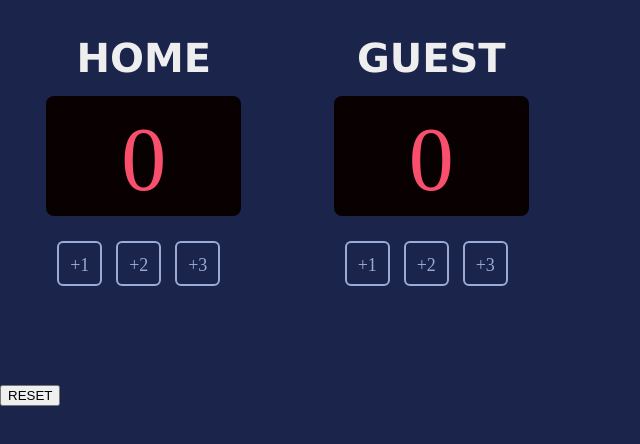
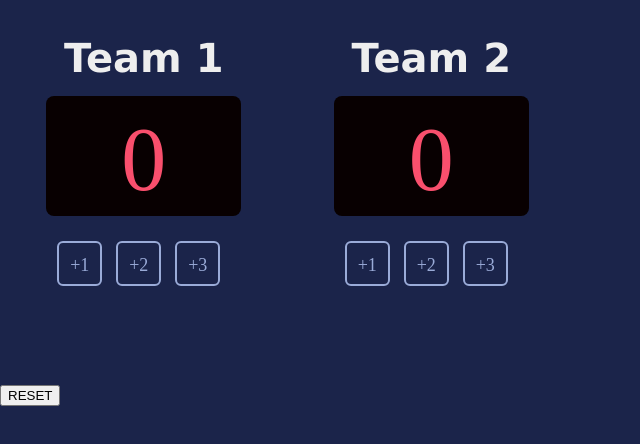
Before and after one commit to Yashpal-Singh-Rathore/basketball-board, a website built with Vite: page index.html in a window 1280 px wide. Shown: the whole page, without its empty margins (0-640 px from the left). Built offline with nearby package versions, Linux system fonts and the light colour scheme; a web font is replaced by a local one.

Commit message:
updating team names

```diff
--- a/index.html
+++ b/index.html
@@ -6,14 +6,14 @@
     <body>
         <div class="container">
             <div class="inner-container">
-                <h3 class="team-name">HOME</h3>
+                <h3 class="team-name">Team 1</h3>
                 <p id="home" class="team-board"></p>
                 <button class="btn" onclick="homePlusOne()">+1</button>
                 <button class="btn" onclick="homePlusTwo()">+2</button>
                 <button class="btn" onclick="homePlusThree()">+3</button>
             </div>
             <div class="inner-container">
-                <h3 class="team-name">GUEST</h3>
+                <h3 class="team-name">Team 2</h3>
                 <p id="guest" class="team-board"></p>
                 <button class="btn" onclick="guestPlusOne()">+1</button>
                 <button class="btn" onclick="guestPlusTwo()">+2</button>
```
